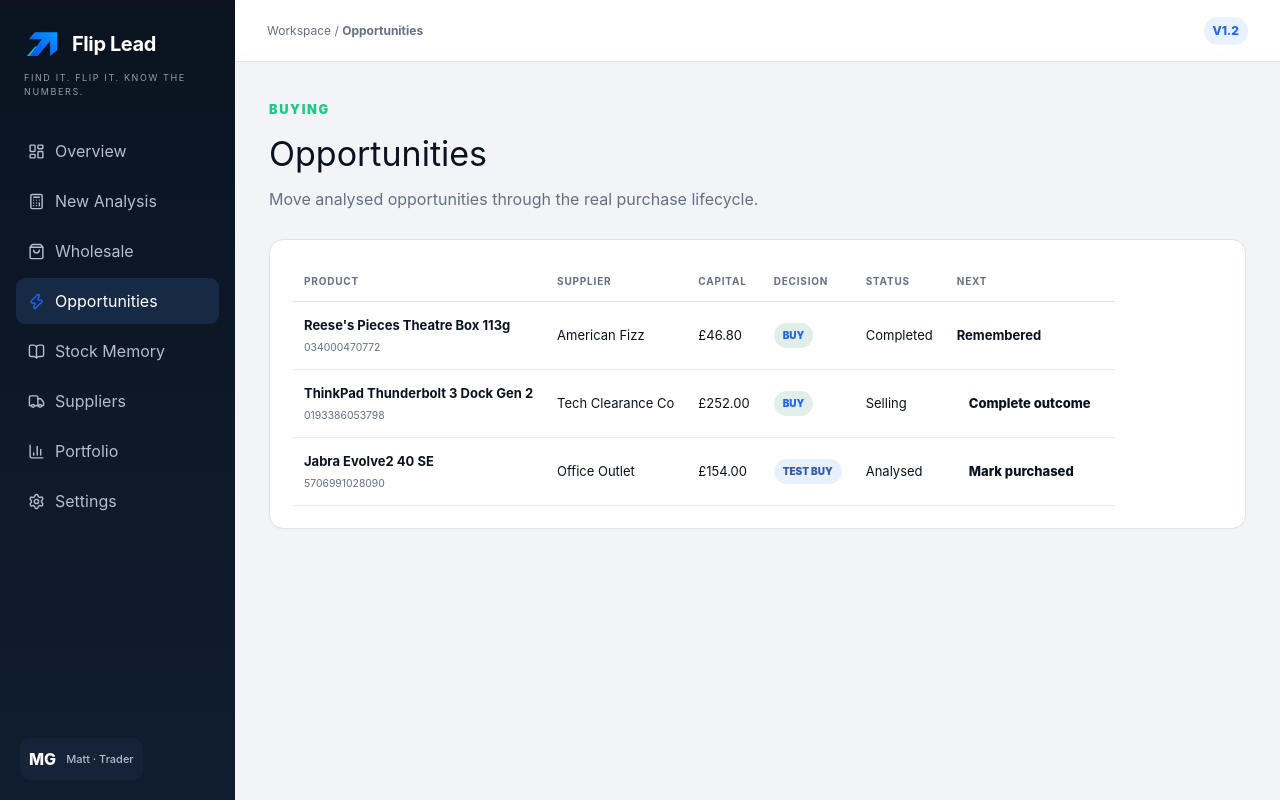
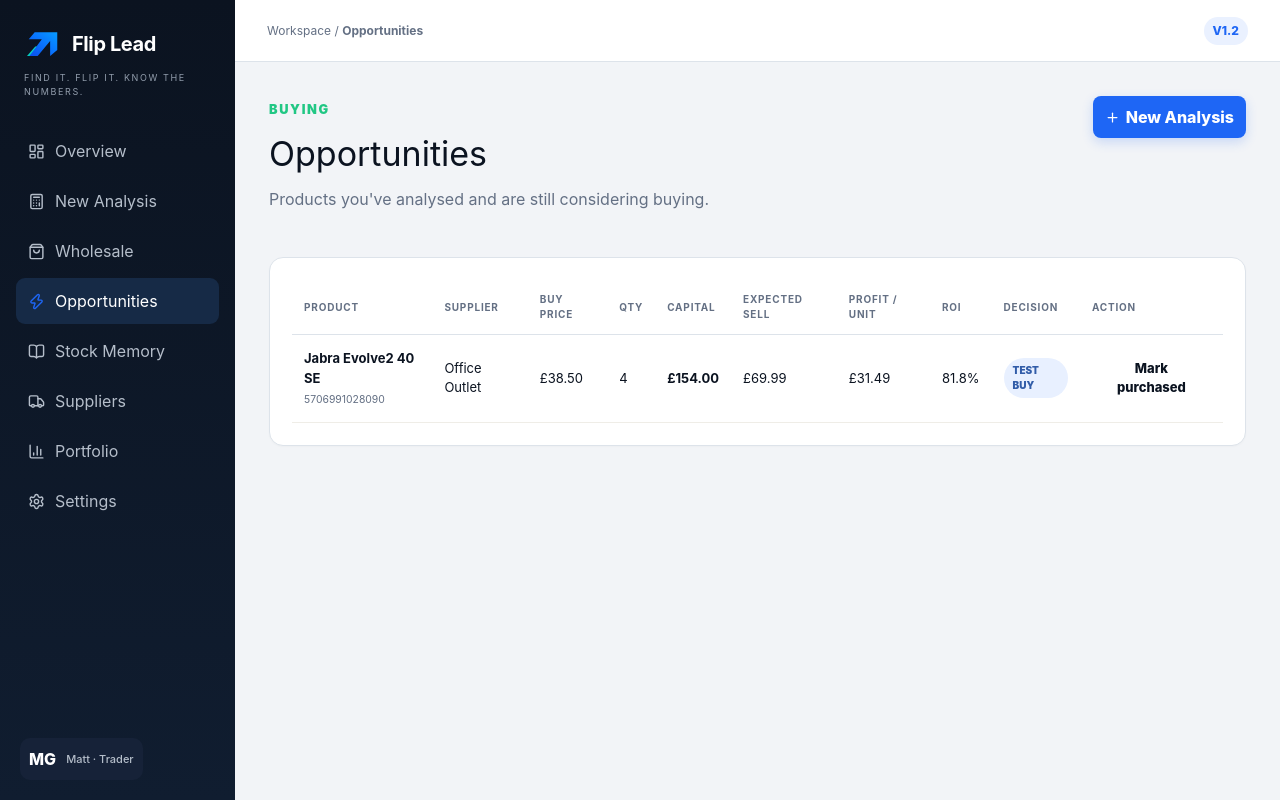
Before and after one commit to mattygribb-beep/stockwise, a Next.js app: page / in a window 1280 px wide. Both pictures are taken after a click on the button "Opportunities". Built offline with nearby package versions, Linux system fonts and the light colour scheme.

Commit message:
Refocus Opportunities on open analysed products

```diff
--- a/app/page.tsx
+++ b/app/page.tsx
@@ -26,7 +26,7 @@ export default function Page(){
  return <div className="shell"><aside><div className="brand"><b className="flipLeadMark" aria-hidden="true"><svg viewBox="0 0 64 64" role="img"><defs><linearGradient id="flipLeadBlue" x1="0" y1="1" x2="1" y2="0"><stop offset="0" stopColor="#0B4DEB"/><stop offset=".55" stopColor="#0877FF"/><stop offset="1" stopColor="#079CFF"/></linearGradient><linearGradient id="flipLeadMint" x1="0" y1="1" x2="1" y2="0"><stop offset="0" stopColor="#00CDBD"/><stop offset="1" stopColor="#16E0C4"/></linearGradient></defs><path fill="url(#flipLeadMint)" d="M5 52h13l14-16H19L5 52Z"/><path fill="url(#flipLeadBlue)" d="M18 12 8 24h22L9 52h14l21-25v25l12-10V12H18Z"/></svg></b><strong>Flip Lead</strong></div><p className="tag">FIND IT. FLIP IT. KNOW THE NUMBERS.</p><nav>{nav.map(([n,I])=><button className={view===n?'active':''} onClick={()=>setView(n)} key={n}><I size={17}/>{n}</button>)}</nav><div className="user">MG <span>Matt · Trader</span></div></aside><main><header><span>Workspace / <b>{view}</b></span><i>V1.2</i></header><div className="page">
  {view==='Overview'&&<Overview rows={rows} budget={budget} active={active} realised={realised} go={setView}/>}
  {view==='New Analysis'&&<AnalysisWorkspace a={a} setA={setA} calc={calc} rules={rules} budget={budget} active={active} rows={rows} decision={decision} seen={seen} save={save}/>}
- {view==='Opportunities'&&<><Title k="BUYING" t="Opportunities" p="Move analysed opportunities through the real purchase lifecycle."/><section><Table rows={rows} actions purchase={purchase} complete={complete}/></section></>}
+ {view==='Opportunities'&&<Opportunities rows={rows} purchase={purchase} go={setView}/>}
  {view==='Stock Memory'&&<><Title k="MEMORY" t="Stock Memory" p="A calculator forgets. Flip Lead remembers."/><section><Table rows={rows}/></section></>}
  {view==='Portfolio'&&<><Title k="INTELLIGENCE" t="Portfolio" p="Compare capital committed with what actually happened."/><div className="cards"><Metric l="Capital committed" v={gbp(active)}/><Metric l="Realised profit" v={gbp(realised)}/><Metric l="Units remembered" v={String(rows.reduce((s,r)=>s+r.qty,0))}/><Metric l="Completed outcomes" v={String(rows.filter(r=>r.status==='Completed').length)}/></div><section><h2>Expected vs actual</h2>{rows.filter(r=>r.status==='Completed').map(r=><div className="outcome" key={r.id}><b>{r.product}</b><span>Expected sell {gbp(r.sell)}</span><span>Actual avg {gbp(r.actualSell||r.sell)}</span></div>)}</section></>}
  {view==='Settings'&&<><Title k="SYSTEM" t="Buying Rules" p="Set the standards Flip Lead uses when evaluating an opportunity."/>
@@ -52,6 +52,11 @@ export default function Page(){
  </div></main></div>}
 function Title({k,t,p}:{k:string,t:string,p:string}){return <div className="title"><small>{k}</small><h1>{t}</h1><p>{p}</p></div>}
 function Metric({l,v,s}:{l:string,v:string,s?:string}){return <div className="metric"><span>{l}</span><strong>{v}</strong>{s&&<small>{s}</small>}</div>}
+function Opportunities({rows,purchase,go}:{rows:Row[];purchase:(x:string)=>void;go:(x:string)=>void}){
+ const open=rows.filter(r=>r.status==='Analysed')
+ return <><div className="overviewHero"><Title k="BUYING" t="Opportunities" p="Products you've analysed and are still considering buying."/><div className="quick"><button className="primary" onClick={()=>go('New Analysis')}><Plus size={15}/> New Analysis</button></div></div>
+ {open.length===0?<section className="emptyState"><b>No open opportunities yet.</b><span>Analyse a supplier product or create a New Analysis to add one here.</span><button className="primary" onClick={()=>go('New Analysis')}>Create analysis</button></section>:<section><div className="table"><table><thead><tr><th>Product</th><th>Supplier</th><th>Buy price</th><th>Qty</th><th>Capital</th><th>Expected sell</th><th>Profit / unit</th><th>ROI</th><th>Decision</th><th>Action</th></tr></thead><tbody>{open.map(r=>{const profit=r.sell-r.buy,roi=r.buy?profit/r.buy*100:0;return <tr key={r.id}><td><b>{r.product}</b><small>{r.ean}</small></td><td>{r.supplier||'—'}</td><td>{gbp(r.buy)}</td><td>{r.qty}</td><td><b>{gbp(r.buy*r.qty)}</b></td><td>{gbp(r.sell)}</td><td>{gbp(profit)}</td><td>{roi.toFixed(1)}%</td><td><span className={'pill '+r.decision.replace(' ','').toLowerCase()}>{r.decision}</span></td><td><button onClick={()=>purchase(r.id)}>Mark purchased</button></td></tr>})}</tbody></table></div></section>}</>}
+
 function Table({rows,actions=false,purchase,complete}:{rows:Row[],actions?:boolean,purchase?:(x:string)=>void,complete?:(x:string)=>void}){return <div className="table"><table><thead><tr><th>Product</th><th>Supplier</th><th>Capital</th><th>Decision</th><th>Status</th>{actions&&<th>Next</th>}</tr></thead><tbody>{rows.map(r=><tr key={r.id}><td><b>{r.product}</b><small>{r.ean}</small></td><td>{r.supplier}</td><td>{gbp(r.buy*r.qty)}</td><td><span className={'pill '+r.decision.replace(' ','').toLowerCase()}>{r.decision}</span></td><td>{r.status}</td>{actions&&<td>{r.status==='Analysed'?<button onClick={()=>purchase?.(r.id)}>Mark purchased</button>:r.status!=='Completed'?<button onClick={()=>complete?.(r.id)}>Complete outcome</button>:<b>Remembered</b>}</td>}</tr>)}</tbody></table></div>}
 
 function Rule({label,help,value,set,prefix,unit}:{label:string;help:string;value:number;set:(v:number)=>void;prefix?:string;unit?:string}){return <div className="ruleRow"><div><b>{label}</b><small>{help}</small></div><div className="ruleInput">{prefix&&<span>{prefix}</span>}<input type="number" value={value} onChange={e=>set(Number(e.target.value))}/>{unit&&<span>{unit}</span>}</div></div>}
```
